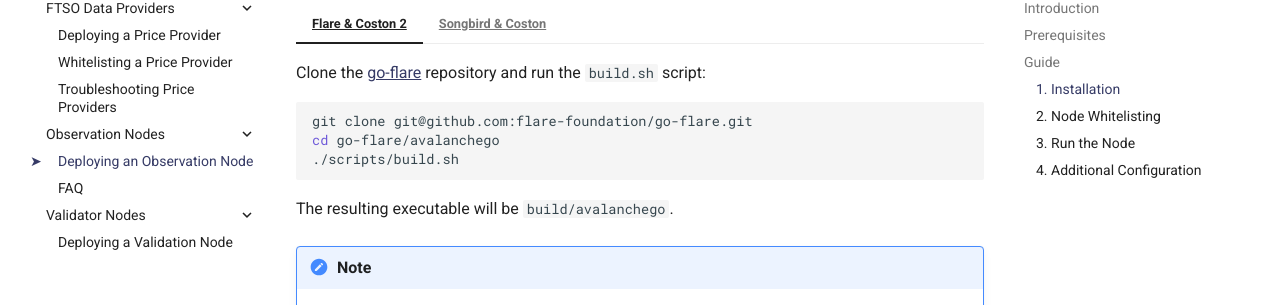
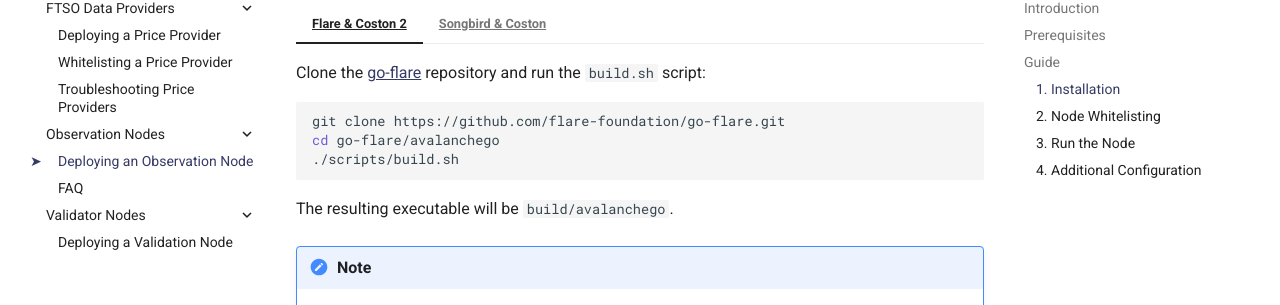
Before and after one commit to flare-foundation/docs, an MkDocs documentation site: the page built from docs/infra/observation/deploying.md, in a window 1280 px wide and 900 px high, scrolled down 1264 px. Shown: the part 148-453 px from the top of the window. Built offline with MkDocs 1.6.1 and Material for MkDocs 9.7.7, drawn with Linux system fonts in a browser that asks for light colours; comment, search, counter and statistics services are not loaded; some of the changed lines change nothing that is shown.

Commit message:
Use HTTPS for git clone instead of SSH
In this way you don't need git credentials.

````diff
--- a/docs/infra/observation/deploying.md
+++ b/docs/infra/observation/deploying.md
@@ -72,7 +72,7 @@
     Clone the [go-flare](https://github.com/flare-foundation/go-flare){target=_blank} repository and run the `build.sh` script:
 
     ```bash
-    git clone git@github.com:flare-foundation/go-flare.git
+    git clone https://github.com/flare-foundation/go-flare.git
     cd go-flare/avalanchego
     ./scripts/build.sh
     ```
@@ -95,7 +95,7 @@
     Clone the [go-songbird](https://github.com/flare-foundation/go-songbird){target=_blank} repository and run the `build.sh` script:
 
     ```bash
-    git clone git@github.com:flare-foundation/go-songbird.git
+    git clone https://github.com/flare-foundation/go-songbird.git
     cd go-songbird
     ./scripts/build.sh
     ```
````
